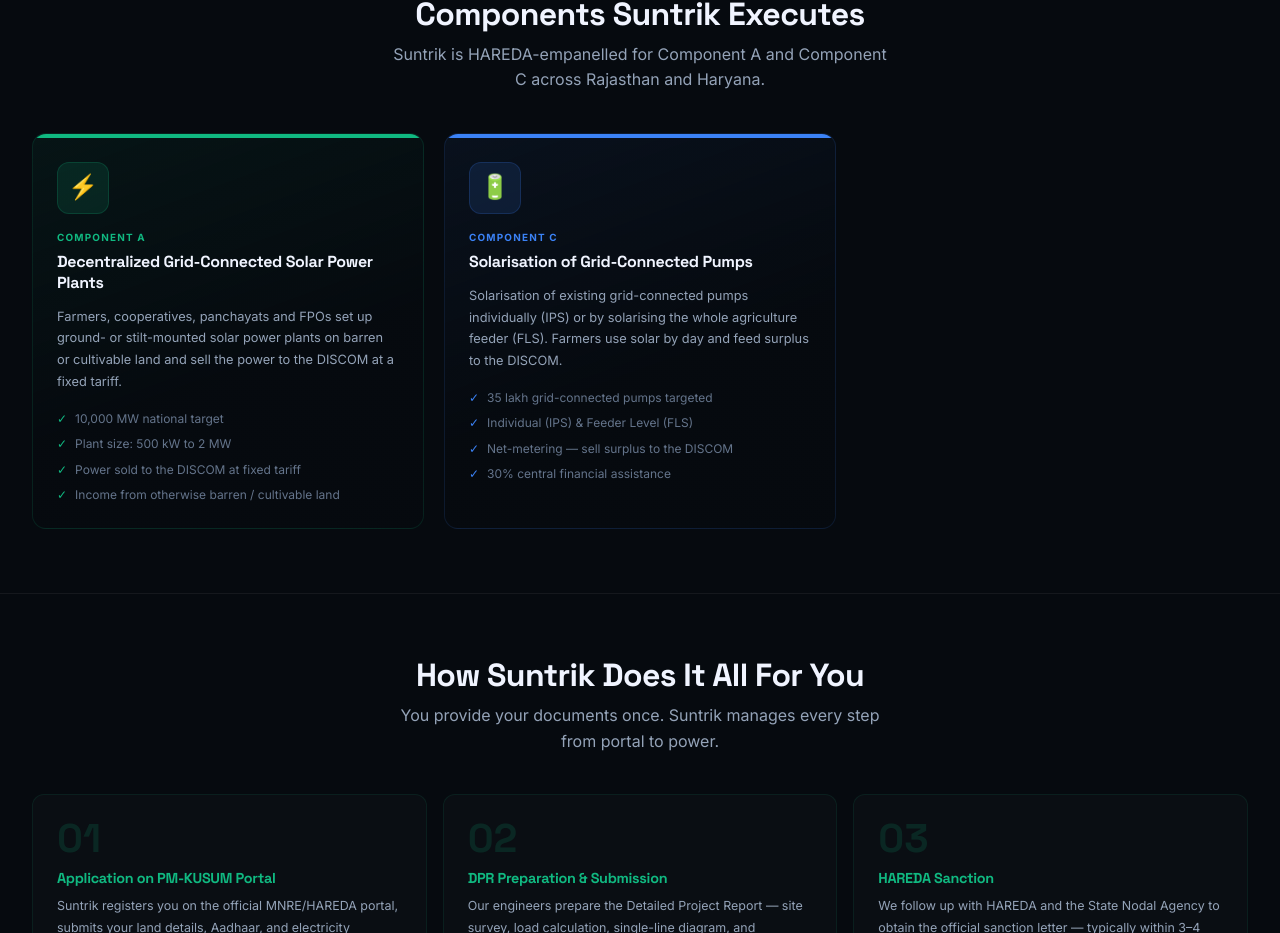
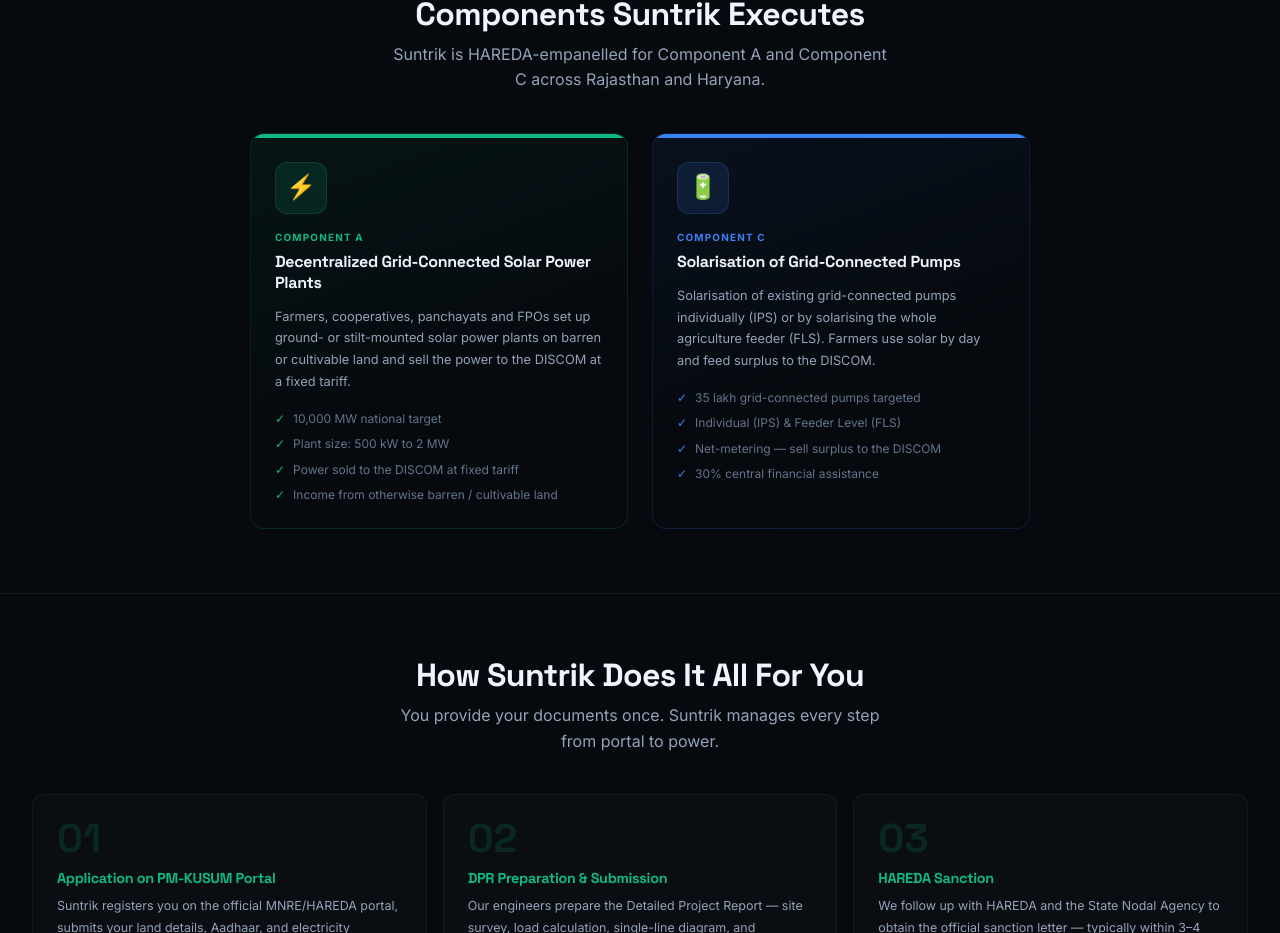
Before and after one commit to chirag-bansal07/suntrik-website, a React (Vite) app: page /schemes/kusum in a window 1280 px wide. Shown: the part 1387-2320 px from the top of the page. Built offline with nearby package versions, Linux system fonts and the light colour scheme.

Commit message:
style: center the two PM-KUSUM component cards (2-col, max-width, centered)
Co-Authored-By: Claude Opus 4.8 <noreply@anthropic.com>

```diff
--- a/src/pages/KusumPage.jsx
+++ b/src/pages/KusumPage.jsx
@@ -130,7 +130,7 @@ export default function KusumPage() {
             <h2 style={{ fontSize: 'clamp(1.4rem, 3vw, 2rem)', fontWeight: 800, marginBottom: '0.6rem' }}>Components Suntrik Executes</h2>
             <p style={{ color: 'var(--text-secondary)', maxWidth: 500, margin: '0 auto' }}>Suntrik is HAREDA-empanelled for Component A and Component C across Rajasthan and Haryana.</p>
           </div>
-          <div style={{ display: 'grid', gridTemplateColumns: 'repeat(3, 1fr)', gap: '1.25rem' }} className="kusum-comp-grid">
+          <div style={{ display: 'grid', gridTemplateColumns: 'repeat(2, 1fr)', gap: '1.5rem', maxWidth: 780, margin: '0 auto' }} className="kusum-comp-grid">
             {COMPONENTS.map(c => (
               <div key={c.id} style={{ borderRadius: 14, overflow: 'hidden', border: `1px solid ${c.color}22`, background: `linear-gradient(160deg, ${c.color}10 0%, rgba(6,10,15,0.98) 60%)` }}>
                 <div style={{ height: 4, background: c.color }} />
```
